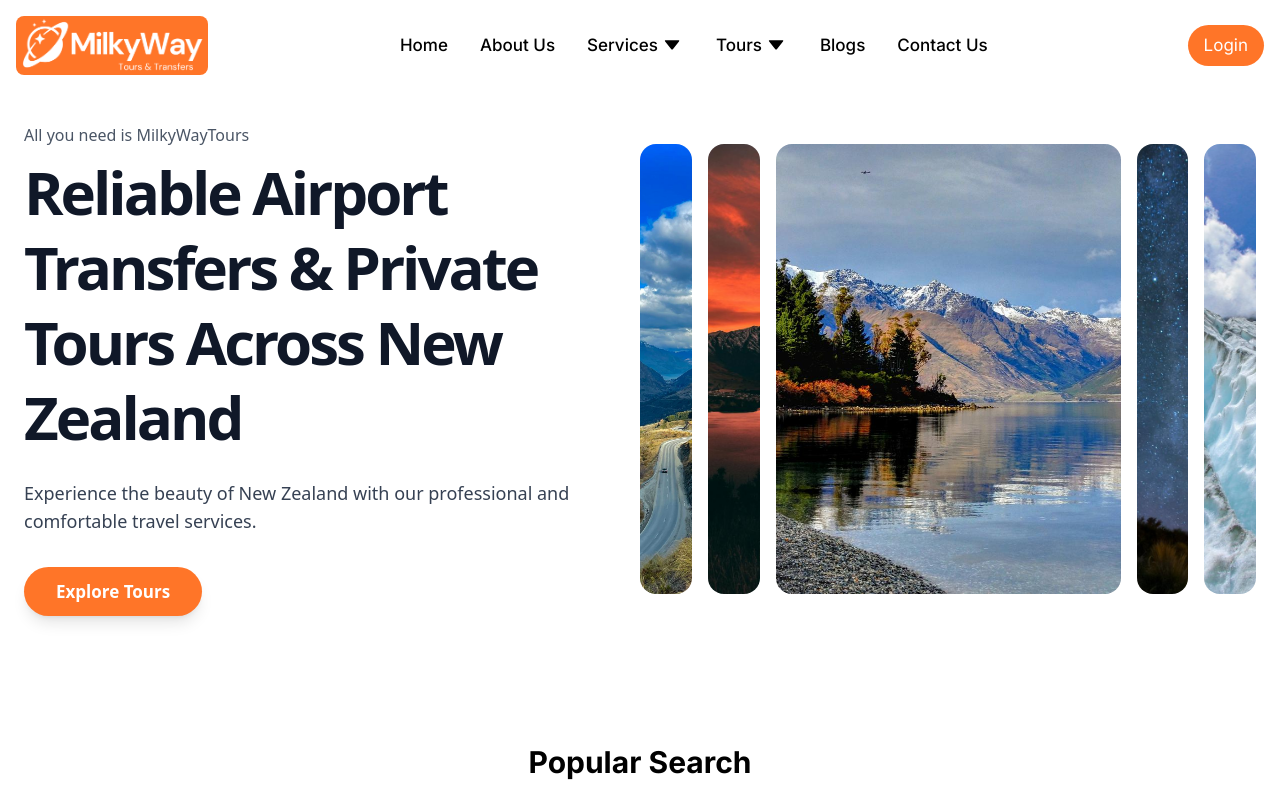
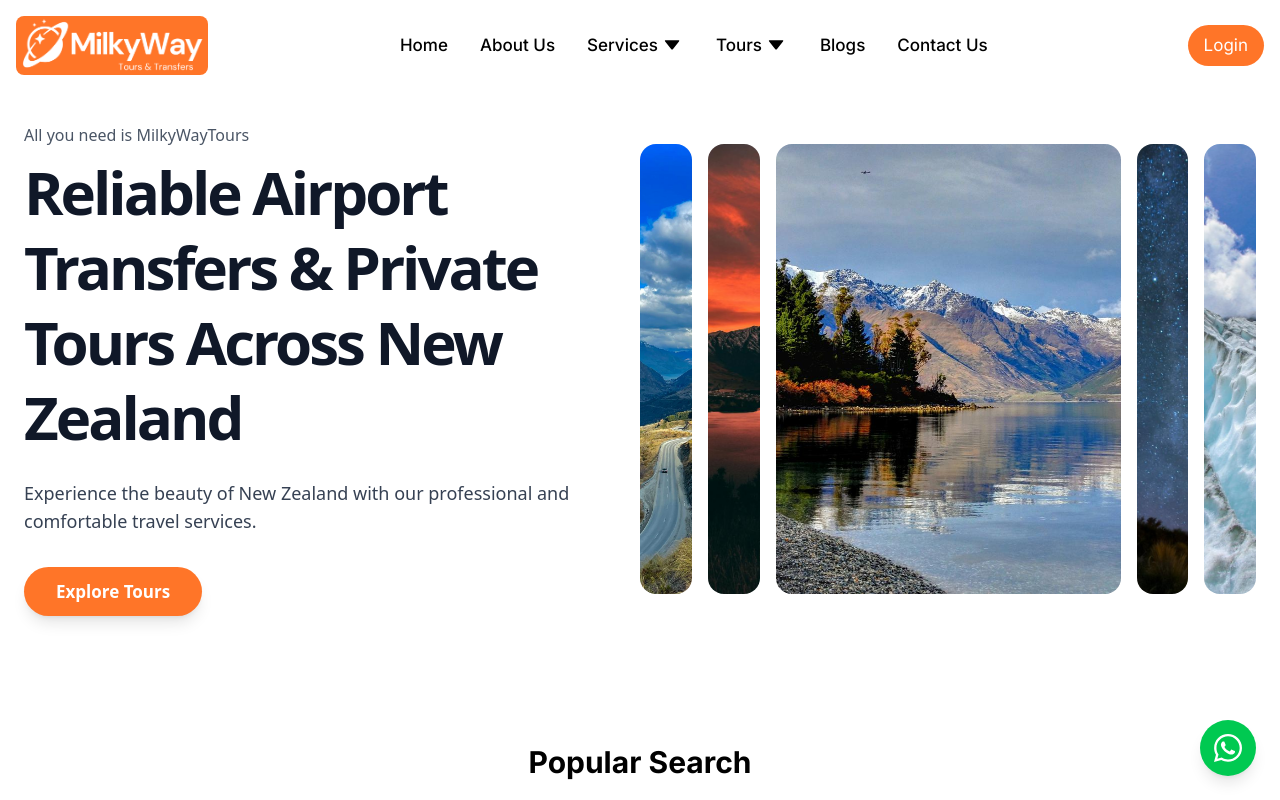
Before and after one commit to gurisingh07hsp/travique, a Next.js app: page / in a window 1280 px wide. Shown: the top 800 px of the page. Built offline with nearby package versions, Linux system fonts and the light colour scheme; no server answers.

Commit message:
whatsapp icon

```diff
--- a/app/layout.tsx
+++ b/app/layout.tsx
@@ -3,6 +3,7 @@ import { Inter } from "next/font/google";
 import "./globals.css";
 import NavbarAndFooterProvider from "@/components/NavbarAndFooterProvider";
 import { UserProvider } from "@/context/UserContext";
+import WhatsappButton from "@/components/WhatsappButton";
 
 const inter = Inter({
   variable: "--font-inter",
@@ -27,6 +28,9 @@ export default function RootLayout({
         <UserProvider>
         <NavbarAndFooterProvider>
         {children}
+        <WhatsappButton
+          phoneNumber="642108111920"
+        />
         </NavbarAndFooterProvider>
         </UserProvider>
       </body>
--- /dev/null
+++ b/components/WhatsappButton.tsx
@@ -0,0 +1,29 @@
+"use client";
+
+import { FaWhatsapp } from "react-icons/fa";
+
+interface WhatsappButtonProps {
+  phoneNumber: string;
+  message?: string;
+}
+
+export default function WhatsappButton({
+  phoneNumber,
+  message = "Hello, I'm interested in your property.",
+}: WhatsappButtonProps) {
+  const whatsappUrl = `https://wa.me/${phoneNumber}?text=${encodeURIComponent(
+    message
+  )}`;
+
+  return (
+    <a
+      href={whatsappUrl}
+      target="_blank"
+      rel="noopener noreferrer"
+      className="fixed bottom-6 right-6 z-50 flex h-14 w-14 items-center justify-center rounded-full bg-green-500 text-white shadow-lg transition-all duration-300 hover:scale-110 hover:bg-green-600"
+      aria-label="Chat on WhatsApp"
+    >
+      <FaWhatsapp size={32} />
+    </a>
+  );
+}
--- a/package.json
+++ b/package.json
@@ -18,6 +18,7 @@
     "nodemailer": "^8.0.7",
     "react": "19.2.3",
     "react-dom": "19.2.3",
+    "react-icons": "^5.6.0",
     "react-router-dom": "^7.13.1",
     "recharts": "^3.8.0",
     "swiper": "^12.2.0",
```
Also changed, not shown: 1 other file (tests, documents, lock files or other folders).
